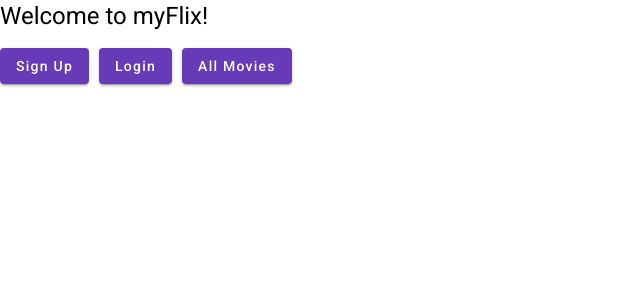
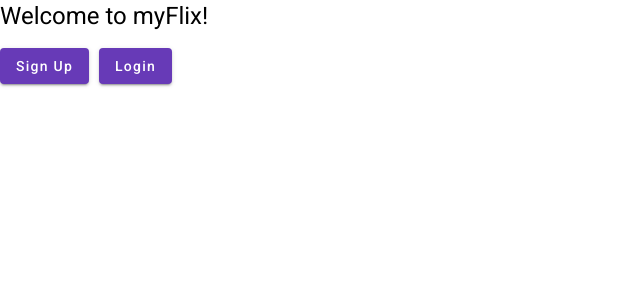
Before and after one commit to Digital-Solver/Scynapse-Angular-client, an Angular app: page /welcome in a window 1280 px wide. Before the commit this address led to /. Shown: the top 300 px of the page, without its empty margins (0-640 px from the left). Built offline with nearby package versions, Linux system fonts and the light colour scheme.

Commit message:
Setting up routing

```diff
--- a/src/app/app.component.html
+++ b/src/app/app.component.html
@@ -1,22 +1 @@
-<div class="main-page">
-  <h1>Welcome to myFlix!</h1>
-  <button
-    mat-raised-button
-    (click)="openUserRegistrationDialog()"
-    style="margin-right: 10px"
-    color="primary"
-  >
-    Sign Up
-  </button>
-  <button
-    mat-raised-button
-    (click)="openUserLoginDialog()"
-    style="margin-right: 10px"
-    color="primary"
-  >
-    Login
-  </button>
-  <button mat-raised-button color="primary" (click)="openMoviesDialog()">
-    All Movies
-  </button>
-</div>
+<router-outlet></router-outlet>
--- a/src/app/app.module.ts
+++ b/src/app/app.module.ts
@@ -10,12 +10,19 @@ import { MatSnackBarModule } from '@angular/material/snack-bar';
 import { FormsModule } from '@angular/forms';
 import { AppRoutingModule } from './app-routing.module';
 import { BrowserAnimationsModule } from '@angular/platform-browser/animations';
+import { RouterModule, Routes } from '@angular/router';
 import { AppComponent } from './app.component';
 import { UserRegistrationFormComponent } from './user-registration-form/user-registration-form.component';
 import { UserLoginFormComponent } from './user-login-form/user-login-form.component';
 import { UserLoginService } from './fetch-api-data.service';
 import { MovieCardComponent } from './movie-card/movie-card.component';
 import { WelcomePageComponent } from './welcome-page/welcome-page.component';
+
+const appRoutes: Routes = [
+  { path: 'welcome', component: WelcomePageComponent },
+  { path: 'movies', component: MovieCardComponent },
+  { path: '', redirectTo: 'welcome', pathMatch: 'prefix' }
+];
 
 @NgModule({
   declarations: [
@@ -37,6 +44,7 @@ import { WelcomePageComponent } from './welcome-page/welcome-page.component';
     MatDialogModule,
     MatSnackBarModule,
     FormsModule,
+    RouterModule.forRoot(appRoutes),
   ],
   providers: [
     UserLoginService,
```
